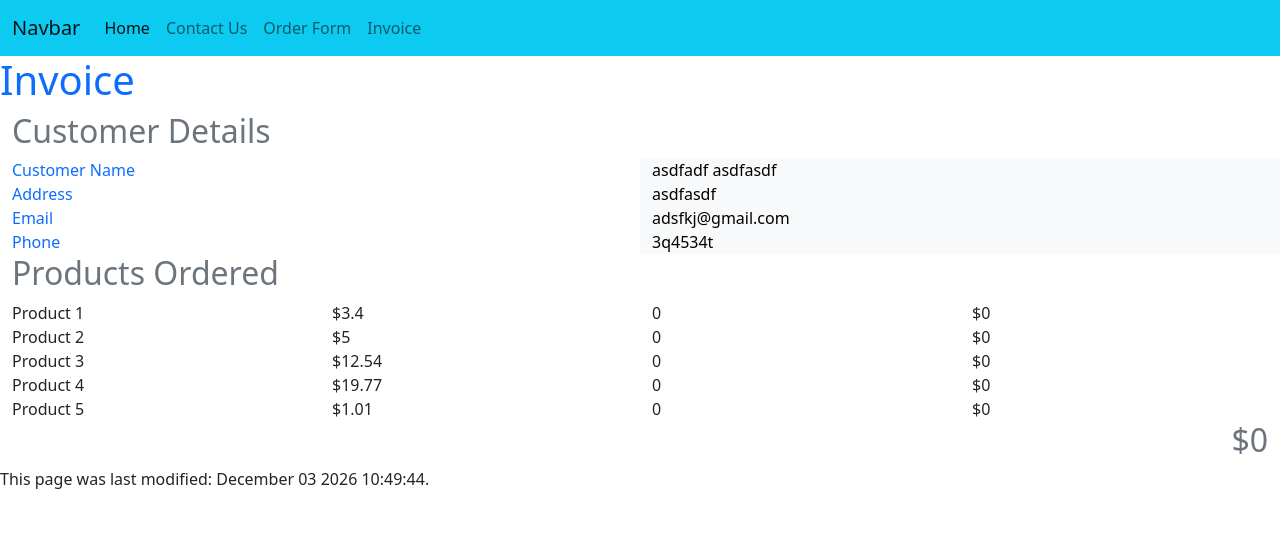
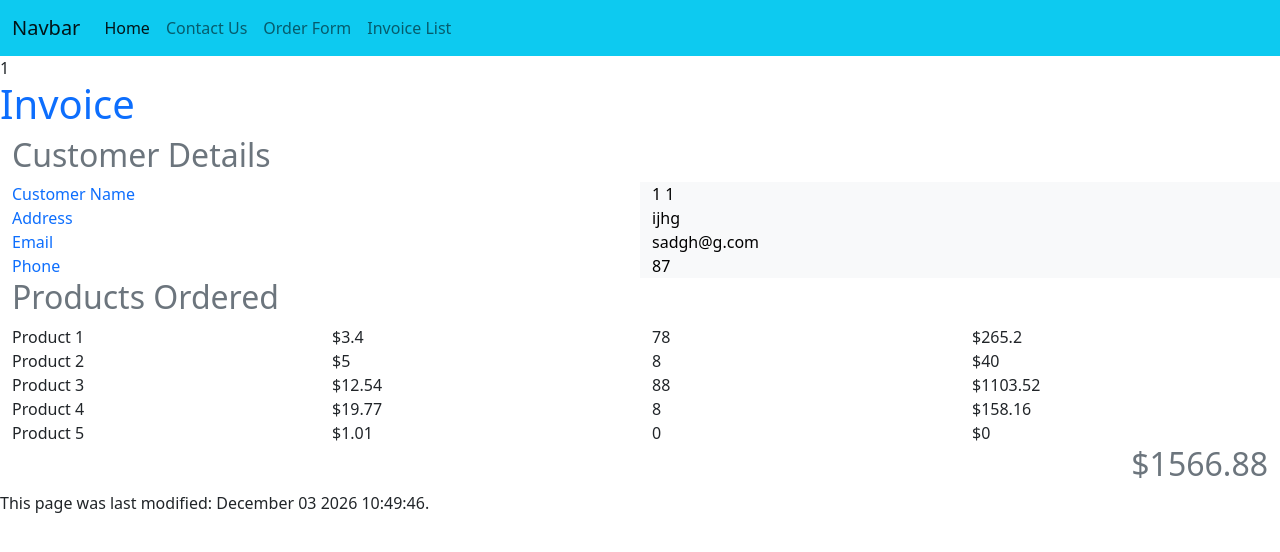
Before and after one commit to RyanCather/SDF-PHP2023, a PHP site: page /invoice.php?invoiceNumber=1 in a window 1280 px wide. Shown: the top 552 px of the page. Run offline with PHP 8.4, Linux system fonts and the light colour scheme.

Commit message:
invoiceList and custom Invoices

```diff
--- a/invoice.php
+++ b/invoice.php
@@ -3,13 +3,15 @@
 <body>
 
 <?php
+
+$invoiceNumber = intval(sanitiseData($_GET["invoiceNumber"]));
+echo $invoiceNumber;
+
 // Read the contents of the file
 $currentRow = 1;
 if (($handle = fopen("orders.csv", "r")) !== FALSE) {
     while (($data = fgetcsv($handle, 1000, ",")) !== FALSE) {
-        $numberOfRowsOfData = count($data);
-        $currentRow++; //Add one to the current row
-
+        if ($currentRow == $invoiceNumber) {
             // Customer Details
             $cusNameFirst = $data[0];
             $cusNameSecond = $data[1];
@@ -23,6 +25,8 @@ if (($handle = fopen("orders.csv", "r")) !== FALSE) {
             $prod3Quantity = $data[7];
             $prod4Quantity = $data[8];
             $prod5Quantity = $data[9];
+        }
+        $currentRow++; //Add one to the current row
     }
     fclose($handle);    // Closes the File
 
--- a/orders.csv
+++ b/orders.csv
@@ -1,3 +1,3 @@
-asdf,kjh,ijhg,sadgh@g.com,87,78,8,88,8,0,
-sdkfjhk,kjb,kjb,jkb@gafdm.com,kjb,0,0,0,0,0,
-asdfadf,asdfasdf,asdfasdf,adsfkj@gmail.com,3q4534t,0,0,0,0,0,
+1,1,ijhg,sadgh@g.com,87,78,8,88,8,0,
+2,2,kjb,jkb@gafdm.com,kjb,0,0,0,0,0,
+3,3,asdfasdf,adsfkj@gmail.com,3q4534t,0,0,0,0,0,
--- a/template.php
+++ b/template.php
@@ -25,7 +25,7 @@
                     <a class="nav-link" href="orderForm.php">Order Form</a>
                 </li>
                  <li class="nav-item">
-                    <a class="nav-link" href="invoice.php">Invoice</a>
+                    <a class="nav-link" href="invoiceList.php">Invoice List</a>
                 </li>
             </ul>
         </div>
```
Also changed, not shown: invoiceList.php (added, +21 -0 lines). Lines whose indentation alone changed are shown as unchanged.
